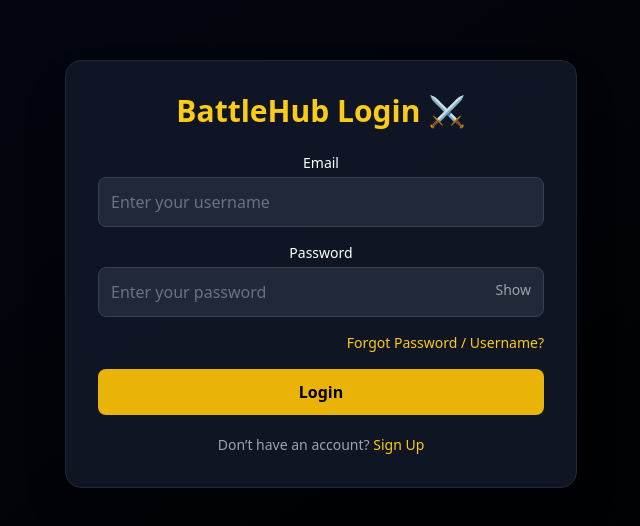
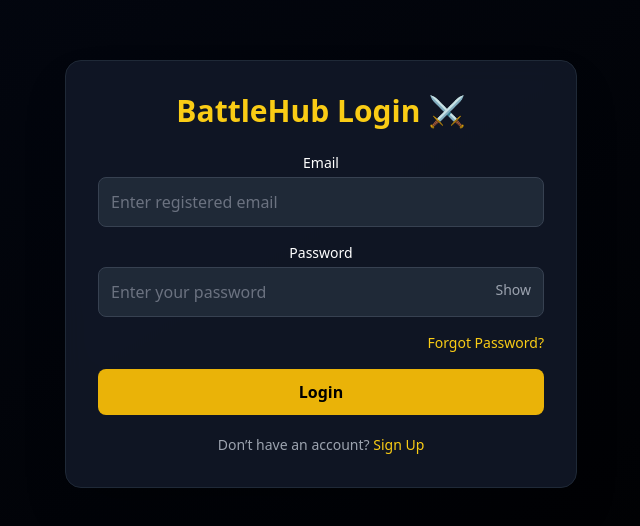
Before and after one commit to Raju3281/battle-hub, a React (Vite) app in the folder battlehub-frontend/: page /login in a window 1280 px wide. Shown: the part 126-652 px from the top of the page, without its empty margins (319-959 px from the left). Built offline with nearby package versions, Linux system fonts and the light colour scheme; no server answers.

Commit message:
Label change

```diff
--- a/battlehub-frontend/src/features/auth/Login.jsx
+++ b/battlehub-frontend/src/features/auth/Login.jsx
@@ -102,7 +102,7 @@ export default function Login() {
               value={formData.email}
               onChange={handleChange}
               className="w-full p-2.5 sm:p-3 rounded-lg bg-gray-800 border border-gray-700 focus:outline-none focus:border-yellow-400 placeholder-gray-500 text-sm sm:text-base"
-              placeholder="Enter your username"
+              placeholder="Enter registered email"
             />
           </div>
 
@@ -141,7 +141,7 @@ export default function Login() {
               Remember Me
             </label> */}
             <a href="/forgot-password" className="text-yellow-400 hover:underline font-medium">
-              Forgot Password / Username?
+              Forgot Password?
             </a>
           </div>
 
```
